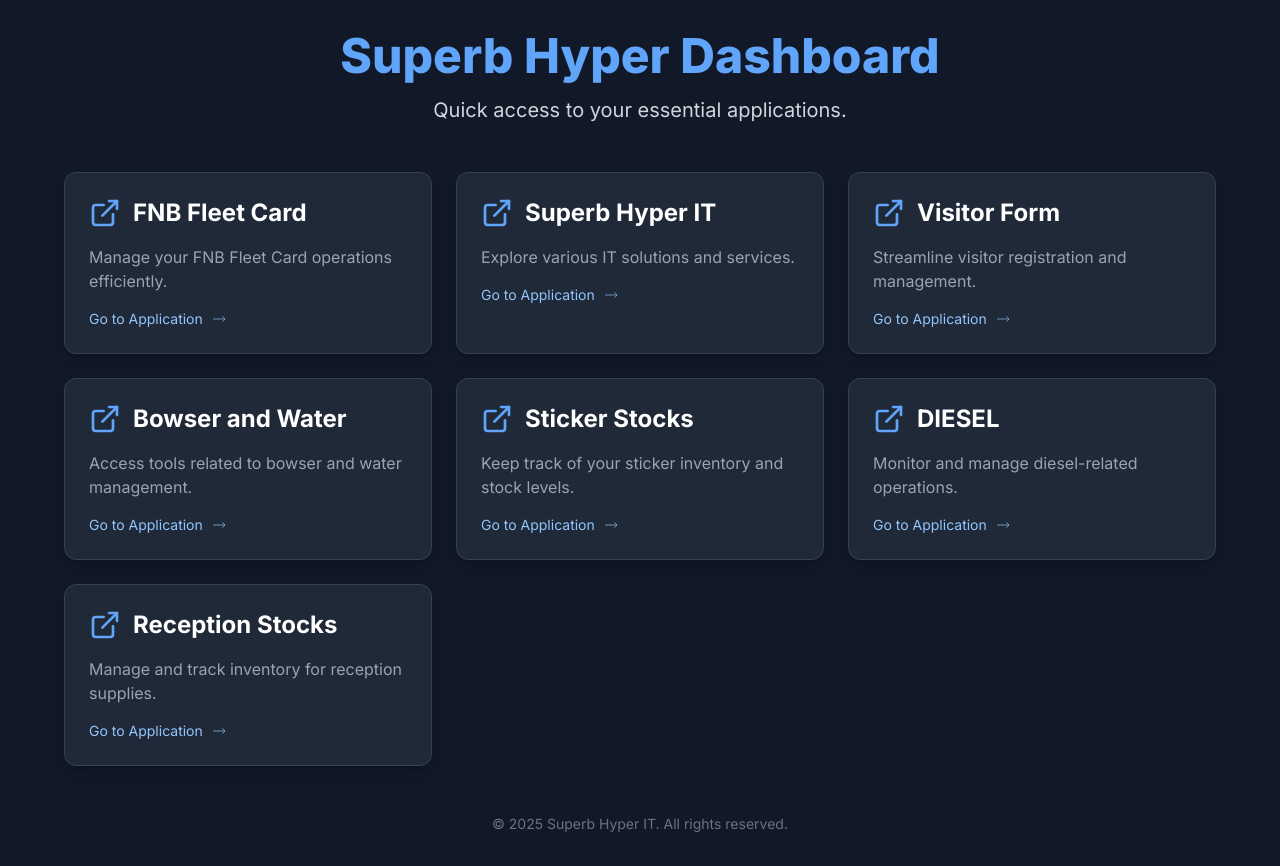
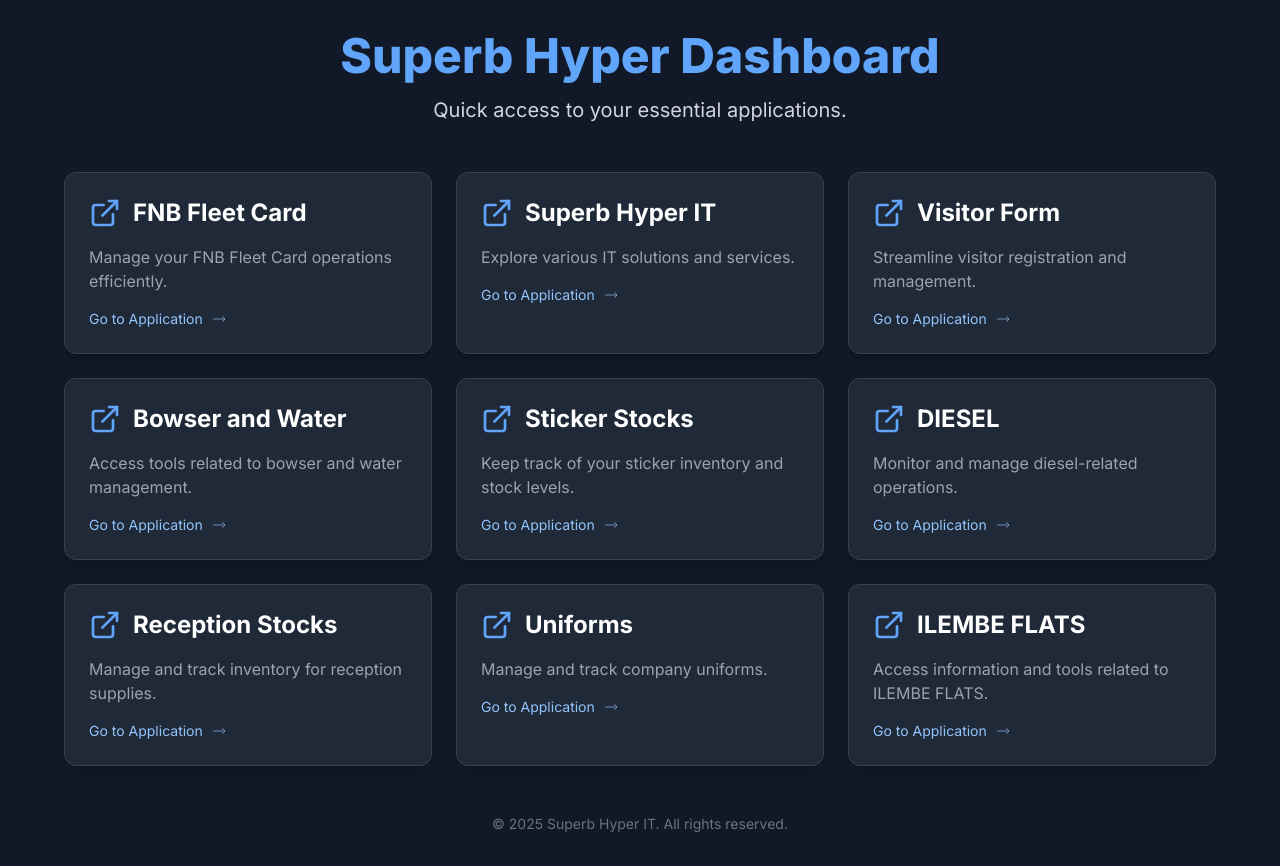
Before and after one commit to IT-SUPERBHYPER/AM-Dashboard, a plain HTML site: page index.html in a window 1280 px wide. Drawn offline with nearby package versions, Linux system fonts and the light colour scheme.

Commit message:
Add files via upload

```diff
--- a/index.html
+++ b/index.html
@@ -74,6 +74,16 @@
                 url: "https://it-superbhyper.github.io/T-ROLLS/",
                 description: "Manage and track inventory for reception supplies."
             },
+            {
+                name: "Uniforms",
+                url: "https://it-superbhyper.github.io/Uniforms/",
+                description: "Manage and track company uniforms."
+            },
+            {
+                name: "ILEMBE FLATS",
+                url: "https://it-superbhyper.github.io/ILEMBE-FLATS/",
+                description: "Access information and tools related to ILEMBE FLATS."
+            },
         ];
 
         // Get the container for the application cards
```
